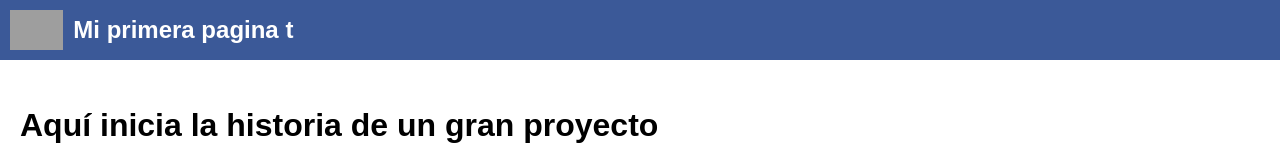
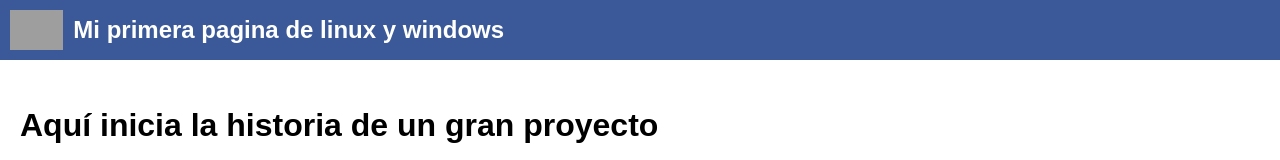
Before and after one commit to Juanfr97/MiPrimeraPagina, a plain HTML site: page index.html in a window 1280 px wide. Shown: the top 160 px of the page. Drawn offline with Linux system fonts and the light colour scheme; grey boxes are pictures that could not be loaded.

Commit message:
Termine mi trabajo

```diff
--- a/index.html
+++ b/index.html
@@ -3,13 +3,13 @@
 <head>
     <meta charset="UTF-8">
     <meta name="viewport" content="width=device-width, initial-scale=1.0">
-    <title>Mi primera pagina web</title>
+    <title>Mi primera pagina web linux</title>
     <link href="./index.css" rel="stylesheet"/>
 </head>
 <body>
     <div class="header">
         <img src="https://www.google.com/url?sa=i&url=https%3A%2F%2Fillustoon.com%2F%3Fid%3D7823&psig=AOvVaw3BEgocoZZ0V5ZM_S5AG945&ust=1723910167459000&source=images&cd=vfe&opi=89978449&ved=0CBQQjRxqFwoTCMDk1v_v-YcDFQAAAAAdAAAAABAE" alt="Logo">
-        <h1>Mi primera pagina t</h1>
+        <h1>Mi primera pagina de linux y windows</h1>
     </div>
 
     <div class="content">
```
